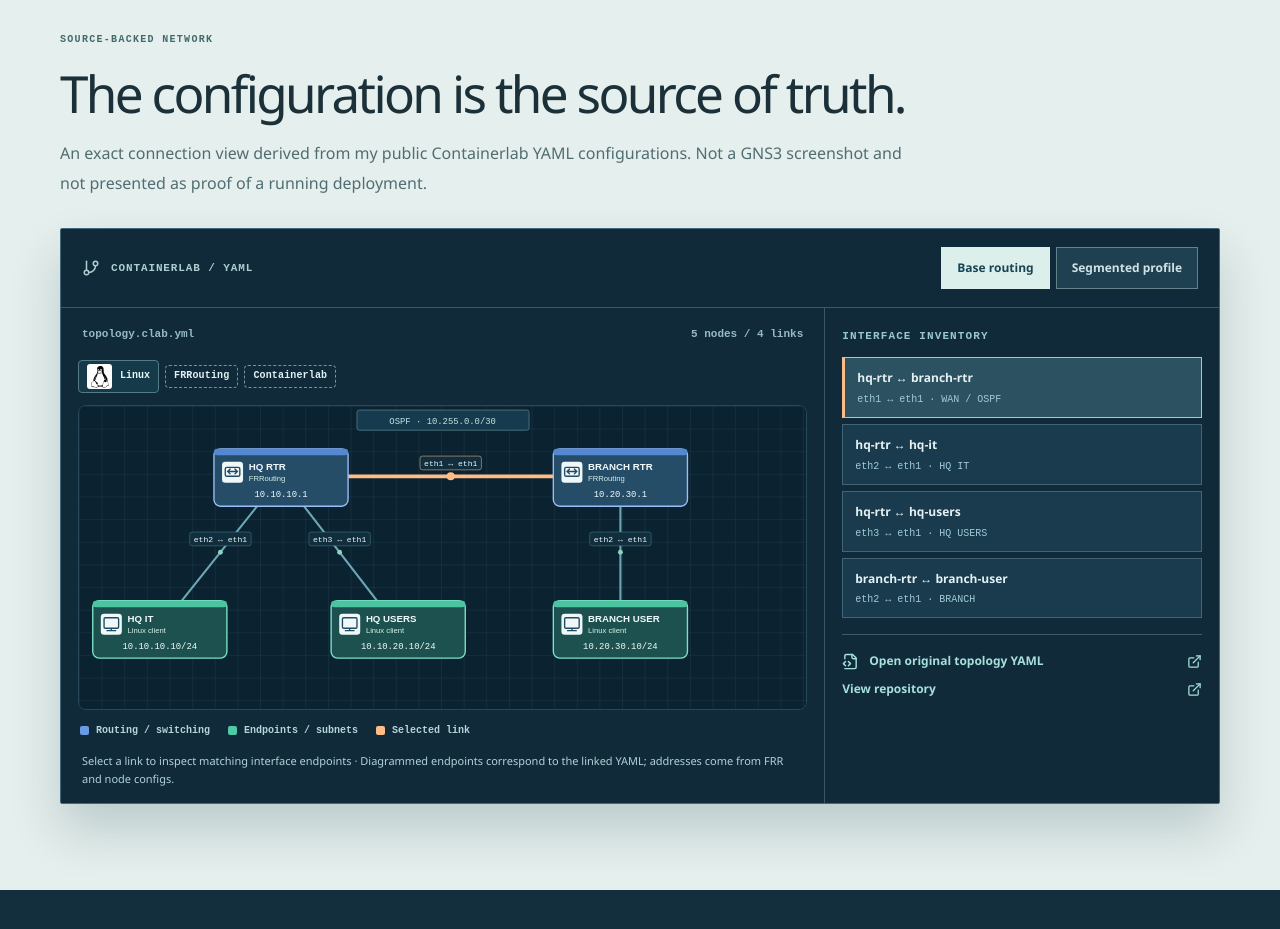
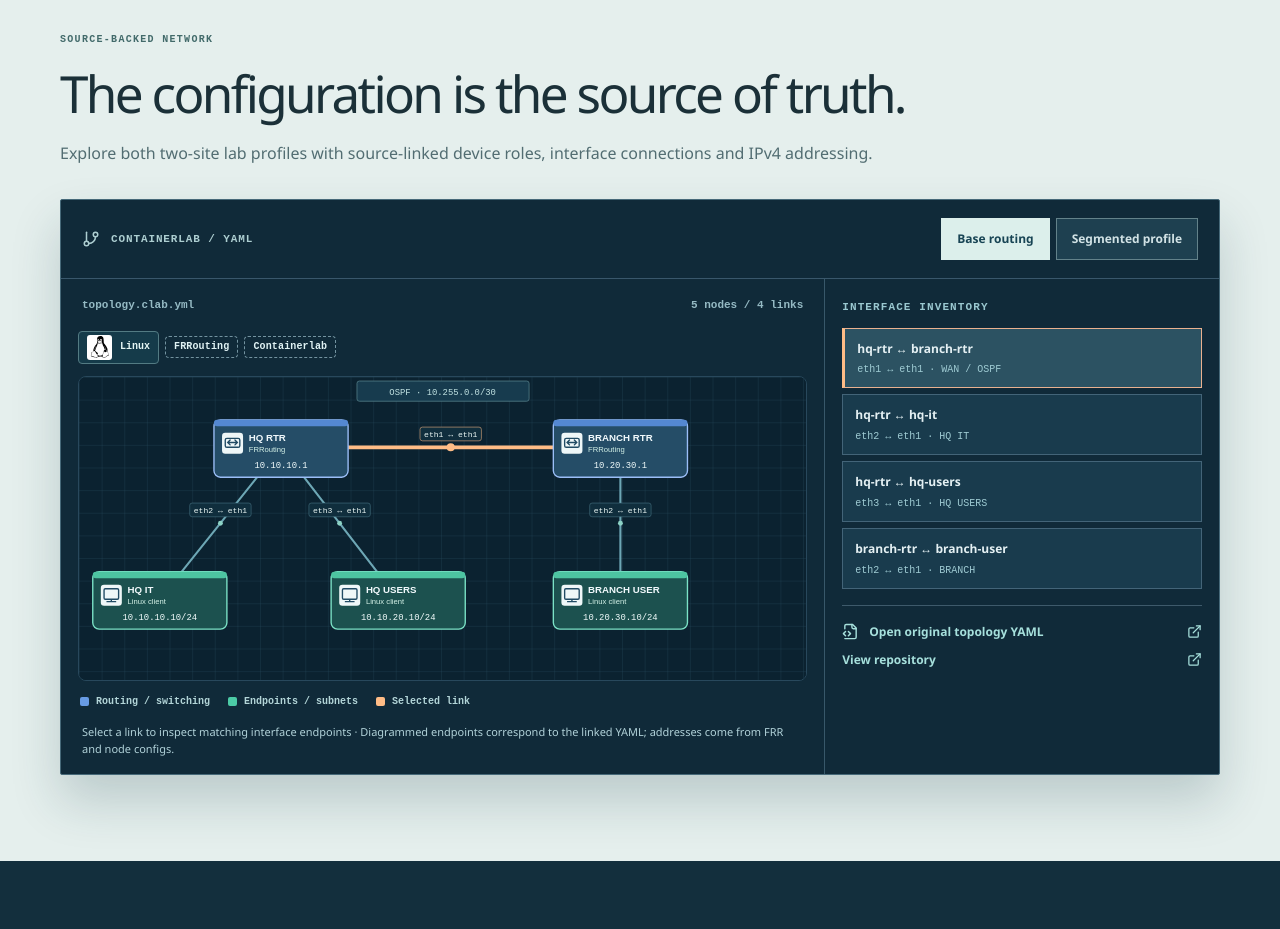
Before and after one commit to tahazitan/taha-zitane-portfolio, a Next.js app: page / in a window 1280 px wide. Shown: the part 8280-9209 px from the top of the page. Built offline with nearby package versions, Linux system fonts and the light colour scheme.

Commit message:
Present sourced topology as an engineering project, without repetitive production disclaimers

```diff
--- a/src/components/SourceTopology.tsx
+++ b/src/components/SourceTopology.tsx
@@ -39,9 +39,9 @@ const secure:Profile={file:"secure/topology.secure.clab.yml",url:repo+"/blob/mai
  {a:"branch-switch",b:"branch-user",ports:"eth2 ↔ eth1"}
 ]};
 const copy={
- en:{kicker:"SOURCE-BACKED NETWORK",title:"The configuration is the source of truth.",intro:"An exact connection view derived from my public Containerlab YAML configurations. Not a GNS3 screenshot and not presented as proof of a running deployment.",a:"Base routing",b:"Segmented profile",inventory:"INTERFACE INVENTORY",read:"Open original topology YAML",project:"View repository",note:"Select a link to inspect matching interface endpoints",nodes:"nodes",links:"links",config:"Diagrammed endpoints correspond to the linked YAML; addresses come from FRR and node configs."},
+ en:{kicker:"SOURCE-BACKED NETWORK",title:"The configuration is the source of truth.",intro:"Explore both two-site lab profiles with source-linked device roles, interface connections and IPv4 addressing.",a:"Base routing",b:"Segmented profile",inventory:"INTERFACE INVENTORY",read:"Open original topology YAML",project:"View repository",note:"Select a link to inspect matching interface endpoints",nodes:"nodes",links:"links",config:"Diagrammed endpoints correspond to the linked YAML; addresses come from FRR and node configs."},
  fr:{kicker:"RÉSEAU DOCUMENTÉ PAR SON CODE",title:"L'architecture reliée à sa source.",intro:"Connexions fidèles aux fichiers YAML Containerlab de mon dépôt GitHub. Ce n'est pas une capture GNS3 ni une preuve de mise en production.",a:"Routage de base",b:"Profil segmenté",inventory:"INVENTAIRE DES INTERFACES",read:"Lire le YAML d'origine",project:"Voir le dépôt",note:"Choisissez une liaison pour examiner ses interfaces",nodes:"nœuds",links:"liens",config:"Liaisons tirées des YAML ; adressage relevé dans les configurations FRR et des hôtes."},
- ar:{kicker:"شبكة موثقة بملفات المصدر",title:"الطوبولوجيا مطابقة لملفات الإعداد.",intro:"عرض للاتصالات المحددة في ملفات Containerlab YAML الموجودة في GitHub. ليس لقطة GNS3 ولا دليلاً على تشغيل الشبكة فعلياً.",a:"التوجيه الأساسي",b:"النسخة المجزأة",inventory:"المنافذ والاتصالات",read:"ملف YAML الأصلي",project:"افتح المستودع",note:"اختر اتصالاً لمعرفة المنافذ المطابقة",nodes:"أجهزة",links:"اتصالات",config:"الاتصالات من YAML والعناوين من إعدادات FRR والأجهزة."}
+ ar:{kicker:"شبكة موثقة بملفات المصدر",title:"الطوبولوجيا مطابقة لملفات الإعداد.",intro:"اكتشف مخططي المختبر مع الأجهزة والواجهات وعناوين IPv4 المرتبطة بملفات الإعداد.",a:"التوجيه الأساسي",b:"النسخة المجزأة",inventory:"المنافذ والاتصالات",read:"ملف YAML الأصلي",project:"افتح المستودع",note:"اختر اتصالاً لمعرفة المنافذ المطابقة",nodes:"أجهزة",links:"اتصالات",config:"الاتصالات من YAML والعناوين من إعدادات FRR والأجهزة."}
 } as const;
 export default function SourceTopology({locale,compact=false}:{locale:Locale;compact?:boolean}){
  const [mode,setMode]=useState<"base"|"secure">("base");
```
